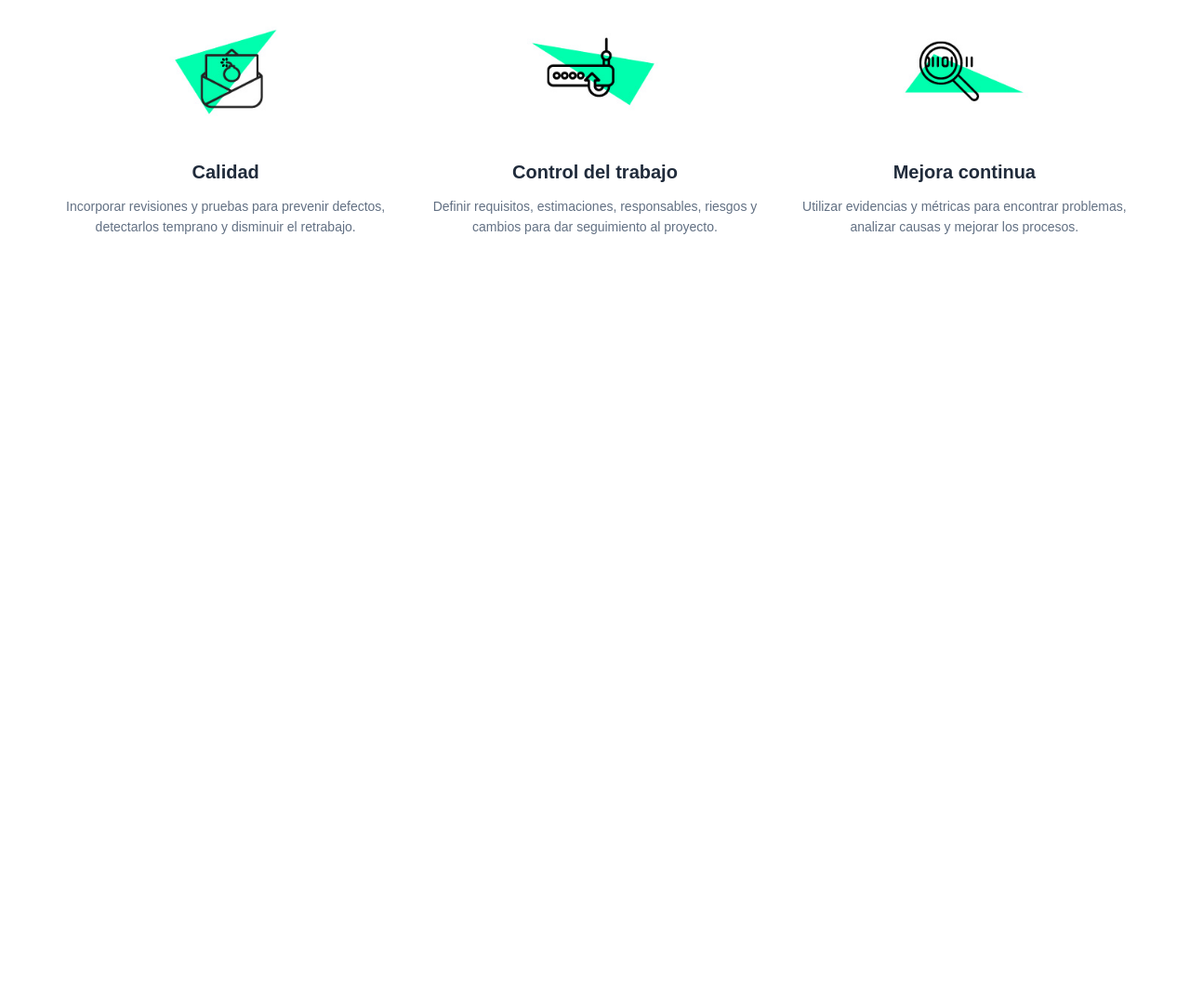
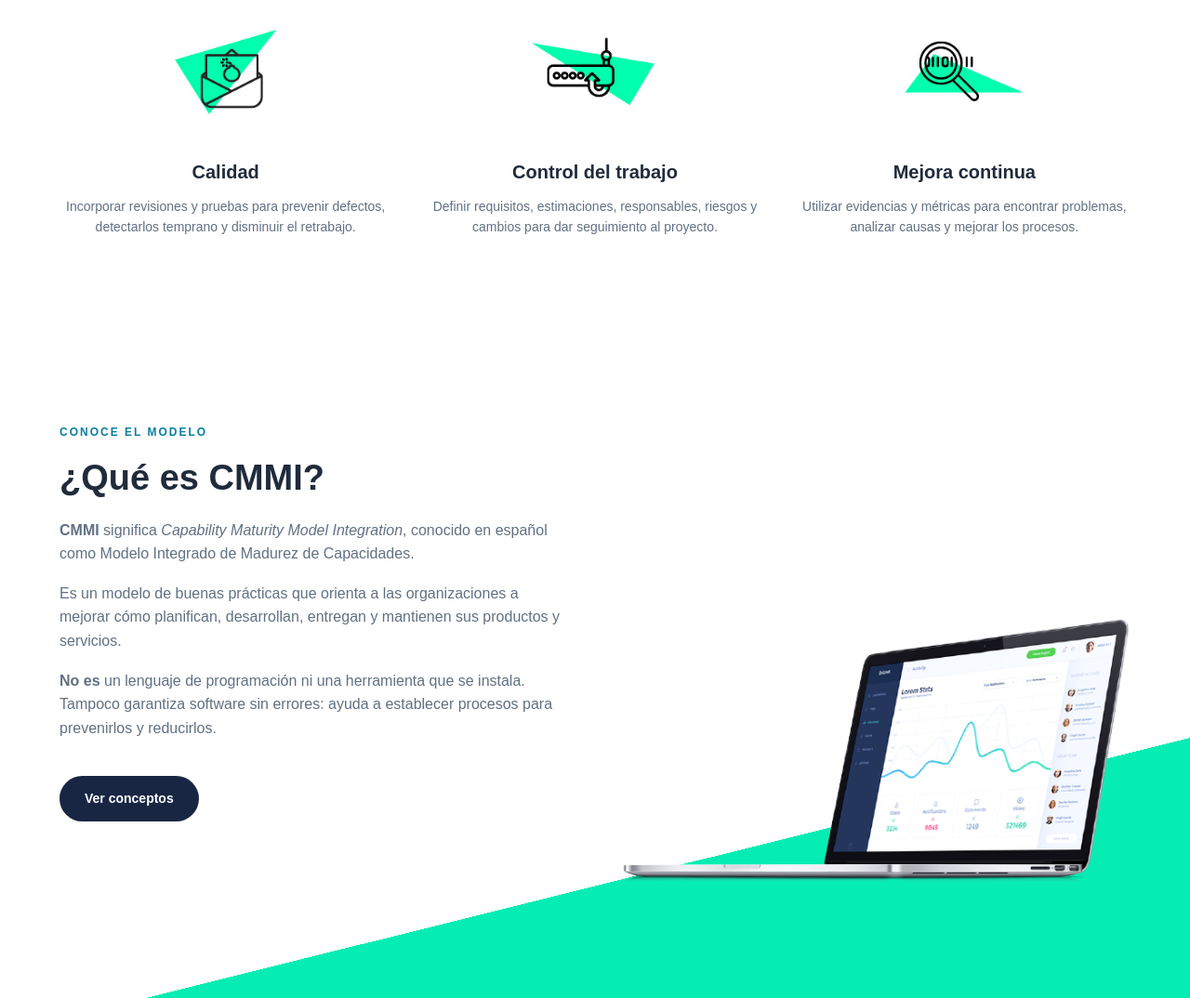
Before and after one commit to sebastiansoto435/CMMI, a plain HTML site: page index.html in a window 1280 px wide. Shown: the part 886-1960 px from the top of the page at 93% size. Before the commit the page ends 1242 px from the top, so only its background shows below. Drawn offline with Linux system fonts and the light colour scheme; files whose address does not match are found by name.

Commit message:
acomodo la definicion de cmmi

```diff
--- a/index.html
+++ b/index.html
@@ -59,6 +59,23 @@
             </div>
         </section>
 
+        <!-- definición -->
+        <section class="seccion definicion" id="que-es">
+            <div class="contenedor contenido-definicion">
+                <div class="texto-definicion">
+                    <p class="etiqueta">CONOCE EL MODELO</p>
+                    <h2>¿Qué es CMMI?</h2>
+                    <p><strong>CMMI</strong> significa <em>Capability Maturity Model Integration</em>, conocido en español como Modelo Integrado de Madurez de Capacidades.</p>
+                    <p>Es un modelo de buenas prácticas que orienta a las organizaciones a mejorar cómo planifican, desarrollan, entregan y mantienen sus productos y servicios.</p>
+                    <p><strong>No es</strong> un lenguaje de programación ni una herramienta que se instala. Tampoco garantiza software sin errores: ayuda a establecer procesos para prevenirlos y reducirlos.</p>
+                    <a class="boton oscuro" href="#conceptos">Ver conceptos</a>
+                </div>
+                <img class="imagen-definicion" src="assets/images/feature-1.png" alt="Panel de software en una computadora portátil" loading="lazy">
+            </div>
+        </section>
+
+
+
 
     </main>
 </body>
--- a/styles/style.css
+++ b/styles/style.css
@@ -174,3 +174,36 @@ nav{
 .tarjeta p{
     font-size: 14px;
 }
+
+/* definición */
+
+.definicion{
+    position: relative;
+    overflow: hidden;
+    background: linear-gradient(166deg,#fff 0%,#fff 73%,#06edb4 73%,#06edb4 100%); /* esto trozo salio de una ia  */
+}
+
+.contenido-definicion{
+    display: flex;
+    align-items: center;
+    justify-content: space-between;
+    gap: 55px;
+}
+
+.texto-definicion{
+    flex: 1;
+    min-width: 0px;
+    padding-bottom: 90px;
+}
+
+.texto-definicion p{
+    margin-bottom: 17px;
+}
+
+.imagen-definicion{
+    flex: 1;
+    width: 0px;
+    min-width: 0px;
+    object-fit: contain;
+    align-self: flex-end;
+}
```
